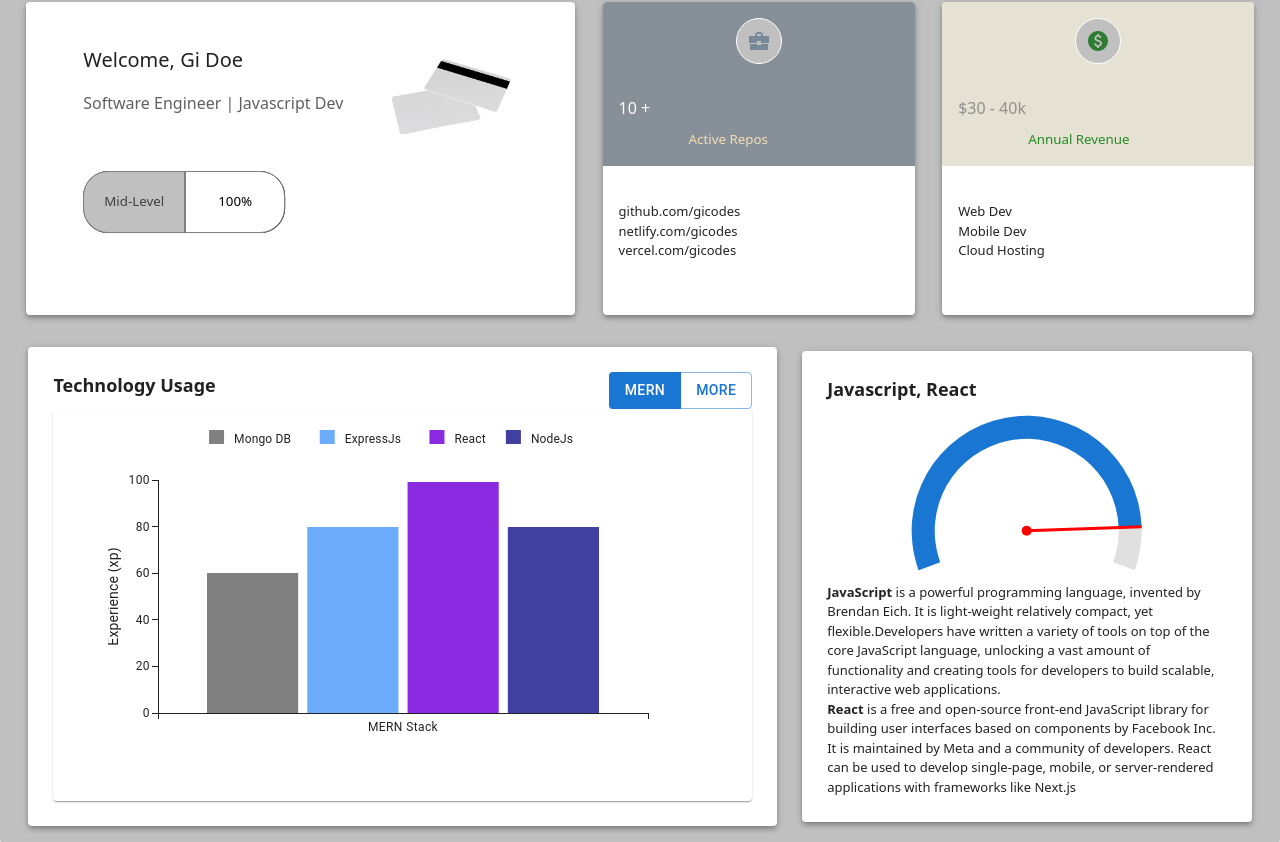
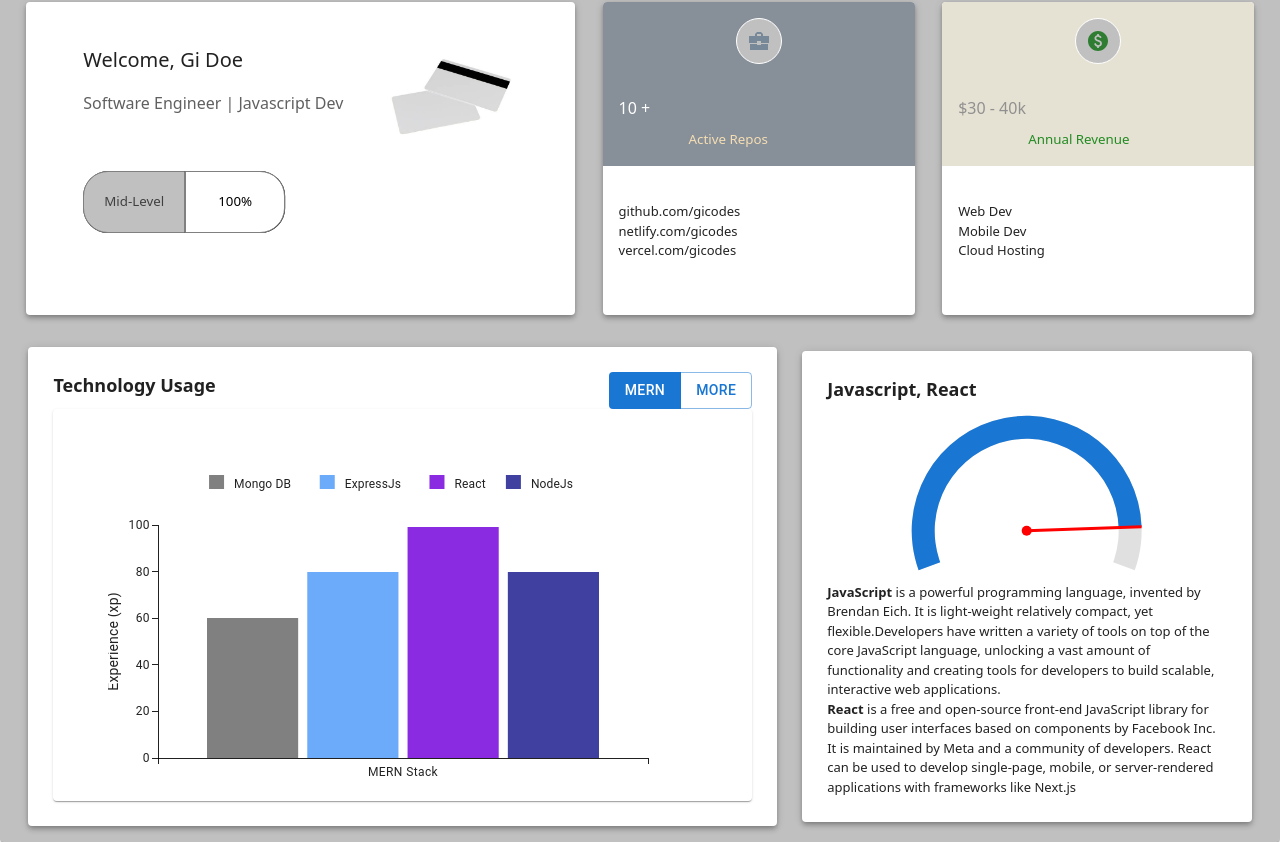
Before and after one commit to gicodes/dashboardJs, a Next.js app: page /dashboard in a window 1280 px wide. Shown: the part 459-1301 px from the top of the page. Built offline with nearby package versions, Linux system fonts and the light colour scheme.

Commit message:
refactored

```diff
--- a/src/app/dashboard/main/bar-chart.tsx
+++ b/src/app/dashboard/main/bar-chart.tsx
@@ -47,7 +47,8 @@ export default function DashBarChart() {
         sx={{
           width: '100%',
           padding: '5px',
-          height: isSmallScreen ? 333 : 360,
+          paddingTop: '50px',
+          height: isSmallScreen ? 420 : 360,
           maxWidth: 600,
           mx: 'auto',
         }}
--- a/src/app/dashboard/main/tech-stack.tsx
+++ b/src/app/dashboard/main/tech-stack.tsx
@@ -20,8 +20,7 @@ const TechStack = () => {
           padding: '5px',
           maxWidth: 600,
           mx: 'auto',
-          minHeight: '333px',
-          height: isSmallScreen ? 333 : 360,
+          height: isSmallScreen ? 420 : 360,
         }}
       >
         <Stack
```
